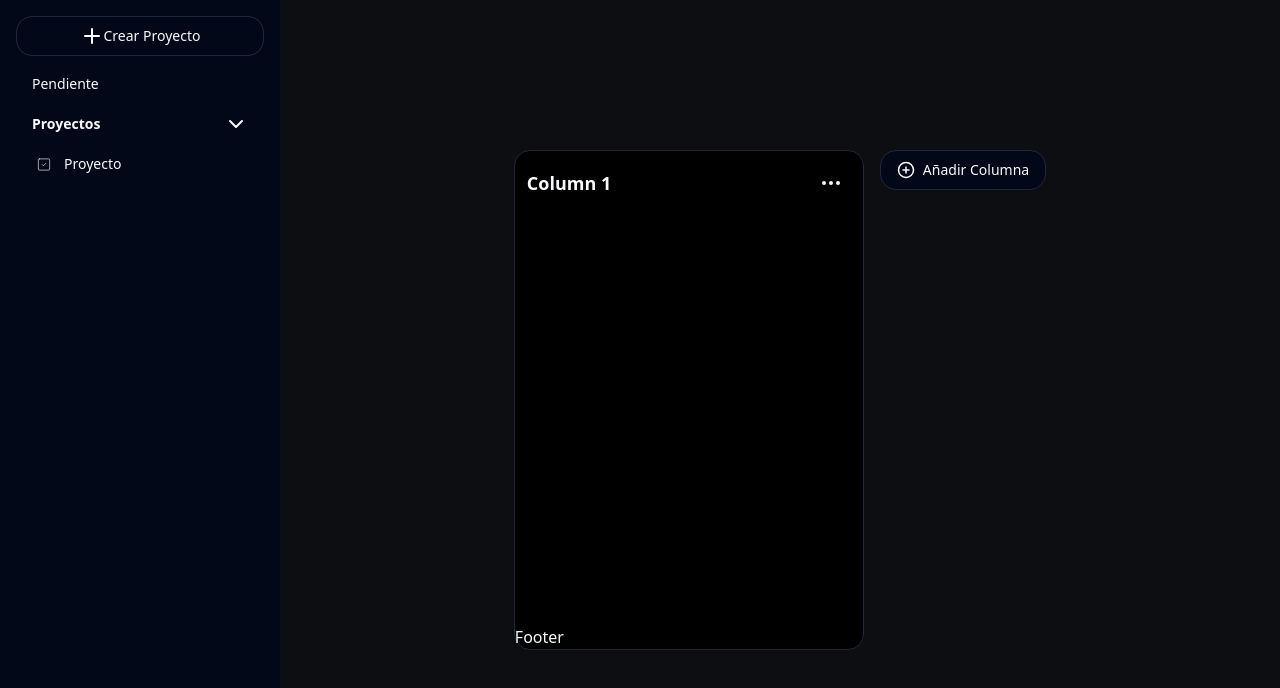
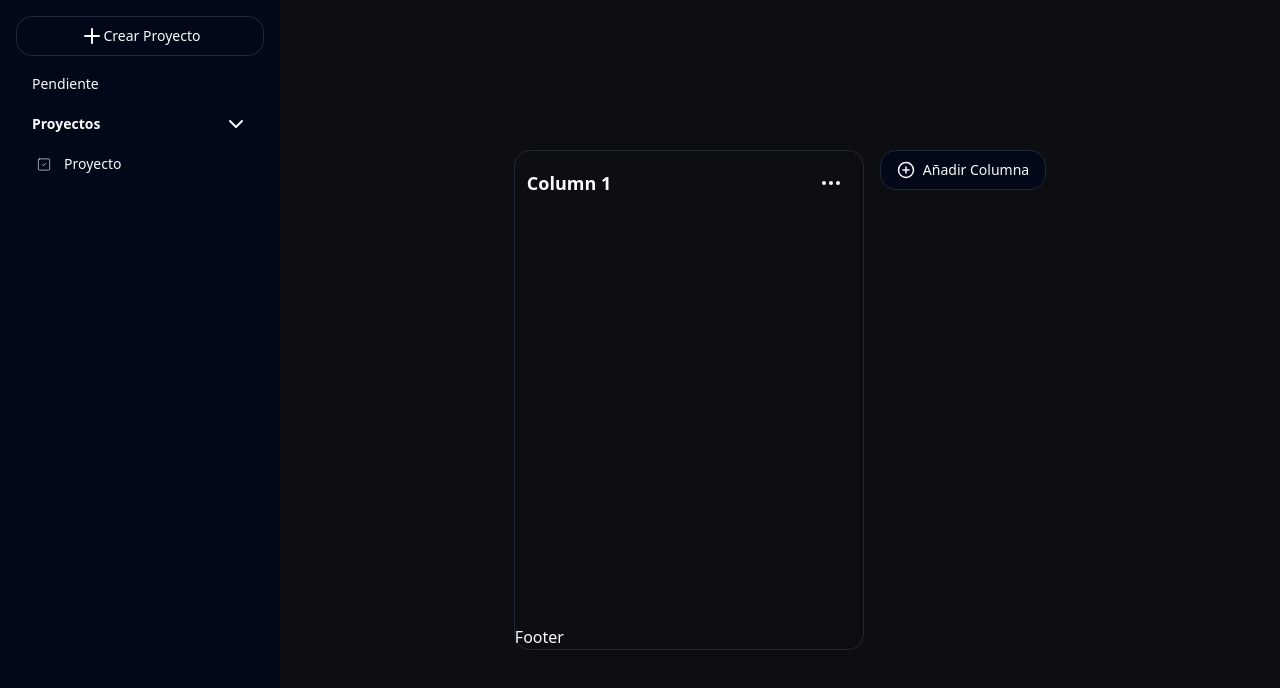
Before and after one commit to Davs07/heztor-projects, a React (Vite) app: page /project in a window 1280 px wide. Both pictures are taken after a click on the button "Añadir Columna". Shown: the top 688 px of the page. Built offline with nearby package versions, Linux system fonts and the light colour scheme.

Commit message:
Added edit mode to ColumnContainer, updated KanbanBoard to use PointerSensor, and refactored CSS classes

```diff
--- a/src/sections/ColumnContainer.tsx
+++ b/src/sections/ColumnContainer.tsx
@@ -3,6 +3,8 @@ import { Column, Id } from "@/types";
 import { useSortable } from "@dnd-kit/sortable";
 import { Ellipsis } from "lucide-react";
 import { CSS } from "@dnd-kit/utilities";
+import { useState } from "react";
+import { Input } from "@/components/ui/input";
 
 interface Props {
   column: Column;
@@ -10,6 +12,8 @@ interface Props {
 }
 export const ColumnContainer = (props: Props) => {
   const { column, deleteColumn } = props;
+
+  const [editMode, setEditMode] = useState(false);
 
   const {
     setNodeRef,
@@ -40,7 +44,7 @@ export const ColumnContainer = (props: Props) => {
       <div
         ref={setNodeRef}
         style={style}
-        className="bg-black opacity-60 border-2 border-rose-500 border-secondary w-[350px] h-[500px] max-h-[500px] rounded-2xl flex flex-col "></div>
+        className=" opacity-60 border-2 border-rose-500 border-secondary w-[350px] h-[500px] max-h-[500px] rounded-2xl flex flex-col "></div>
     );
   }
 
@@ -48,14 +52,35 @@ export const ColumnContainer = (props: Props) => {
     <div
       ref={setNodeRef}
       style={style}
-      className="bg-black border-secondary border w-[350px] h-[500px] max-h-[500px] rounded-2xl flex flex-col ">
+      className="border-secondary border w-[350px] h-[500px] max-h-[500px] rounded-2xl flex flex-col ">
       {/* Column Task Tittle */}
       <div
         {...attributes}
         {...listeners}
+        onClick={() => setEditMode(true)}
+        onKeyDown={(e) => {
+          if (e.key !== "Enter") {
+            return;
+          }
+          setEditMode(false);
+
+          /*  if (e.key === "Escape") {
+            setEditMode(false);
+          } */
+          //  e.key === "Enter" && setEditMode(true)
+        }}
         className=" h-[60px] text-lg font-bold cursor-grab rounded-2xl rounded-b-none p-3 ">
         <div className="flex justify-between items-center">
-          <span>{column.title}</span>
+          {editMode ? (
+            <Input
+              type="text"
+              className="w-full"
+              defaultValue={column.title}
+              onChange={(e) => (column.title = e.target.value)}
+            />
+          ) : (
+            <span>{column.title}</span>
+          )}
           <Button
             variant={"none"}
             size={"icon"}
--- a/src/sections/KanbanBoard.tsx
+++ b/src/sections/KanbanBoard.tsx
@@ -8,6 +8,9 @@ import {
   DragEndEvent,
   DragOverlay,
   DragStartEvent,
+  PointerSensor,
+  useSensor,
+  useSensors,
 } from "@dnd-kit/core";
 import { SortableContext, arrayMove } from "@dnd-kit/sortable";
 import { createPortal } from "react-dom";
@@ -24,6 +27,14 @@ export const KanbanBoard = () => {
   );
 
   const [activeColumn, setActiveColumn] = useState<Column | null>(null);
+
+  const sensors = useSensors(
+    useSensor(PointerSensor, {
+      activationConstraint: {
+        distance: 3, //300px
+      },
+    })
+  );
 
   const createNewColumn = () => {
     const columnToAdd: Column = {
@@ -81,9 +92,10 @@ export const KanbanBoard = () => {
         overflow-y-auto
         px-10
     ">
-      <DndContext onDragStart={onDragStart}
-      onDragEnd={onDragEnd}
-      >
+      <DndContext
+        sensors={sensors}
+        onDragStart={onDragStart}
+        onDragEnd={onDragEnd}>
         <div className="m-auto flex  gap-4">
           <div className="flex gap-4">
             <SortableContext items={columnsId}>
```
